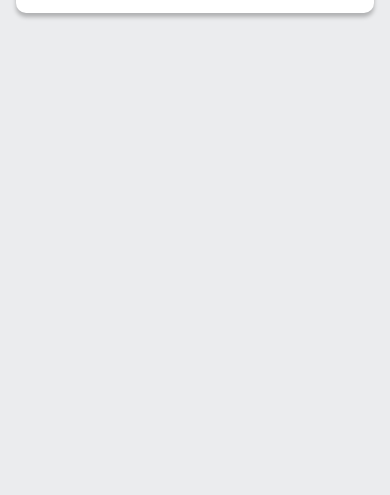
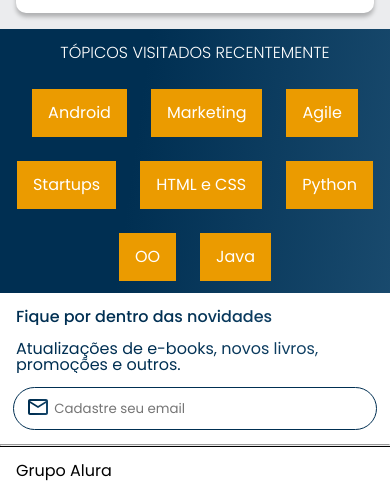
Before and after one commit to joga48/Alura, a plain HTML site: page web/MobileFirst/index.html in a window 390 px wide. Shown: the part 1468-1963 px from the top of the page. Before the commit the page ends 1497 px from the top, so only its background shows below. Drawn offline with nearby package versions, Linux system fonts and the light colour scheme.

Commit message:
completando atividade mobile first

```diff
--- a/web/MobileFirst/index.html
+++ b/web/MobileFirst/index.html
@@ -137,6 +137,34 @@
             </div>
         </div>
     </section>
+
+    <section class="topicos">
+        <h2 class="topicos__titulo">TÓPICOS VISITADOS RECENTEMENTE</h2>
+        <ul class="topicos__lista">
+            <li class="topicos__item"> <a href="#" class="topicos__link">Android</a></li>
+            <li class="topicos__item"> <a href="#" class="topicos__link">Marketing</a></li>
+            <li class="topicos__item"> <a href="#" class="topicos__link">Agile</a></li>
+            <li class="topicos__item"> <a href="#" class="topicos__link">Startups</a></li>
+            <li class="topicos__item"> <a href="#" class="topicos__link">HTML e CSS</a></li>
+            <li class="topicos__item"> <a href="#" class="topicos__link">Python</a></li>
+            <li class="topicos__item"> <a href="#" class="topicos__link">OO</a></li>
+            <li class="topicos__item"> <a href="#" class="topicos__link">Java</a></li>
+        </ul>
+
+    </section>
+
+    <section class="contato">
+        <h2 class="contato__titulo">Fique por dentro das novidades</h2>
+        <p class="contato__texto">Atualizações de e-books, novos livros, promoções e outros.</p>
+        <input type="email" placeholder="Cadastre seu email" class="contato__email">
+    </section>
+
+    <hr/>
+
+    <footer class="rodape">
+        <h2 class="rodape__texto">Grupo Alura</h2>
+    </footer>
+
     <script src="https://cdn.jsdelivr.net/npm/swiper@11/swiper-bundle.min.js"></script>
     <script>
         const swiper = new Swiper('.swiper', {
--- /dev/null
+++ b/web/MobileFirst/styles/contatos.css
@@ -0,0 +1,48 @@
+.contato{
+    background: var(--branco);
+    display: flex;
+    flex-direction: column;
+}
+
+.contato__titulo{
+    background: var(--azul-degrade);
+    -webkit-background-clip: text;
+    -webkit-text-fill-color: transparent;
+    background-clip: text;
+    font-weight: 500;
+    margin:1em;
+}
+
+.contato__texto{
+    background: var(--azul-degrade);
+    -webkit-background-clip: text;
+    -webkit-text-fill-color: transparent;
+    background-clip: text;
+    margin-left: 1em;
+}
+
+.contato__email{
+    border-radius: 24px;
+    margin:1em;
+    background-color: transparent;
+    padding: 1em;
+    border: 1px solid var(--azul);
+    color: var(--azul);
+}
+
+.contato__email::placeholder{
+    font-family: var(--fonte-principal);
+    background: url('../assets/Email.svg') no-repeat;
+    padding-left: 2em ;
+}
+
+hr{
+    margin: 0;
+}
+.rodape{
+    background-color: var(--branco);
+    border-top: 1px solid black;
+}
+.rodape__texto{
+    padding: 1em;
+}
--- a/web/MobileFirst/styles/style.css
+++ b/web/MobileFirst/styles/style.css
@@ -1,6 +1,8 @@
 @import url(header.css );
 @import url(banner.css);
 @import url(carrossel.css);
+@import url(topicos.css);
+@import url(contatos.css);
 @import url('https://fonts.googleapis.com/css2?family=Poppins:wght@300;400;500;700&display=swap');
 
 
@@ -9,6 +11,7 @@
     --cor-fundo: #EBECEE;
     --branco: white;
     --laranja: #EB9B00;
+    --azul: #002F52;
     --azul-degrade: linear-gradient(98deg, #002F52 35.49%, #326589 165.37%);
     --fonte-principal: 'Poppins', sans-serif;
 }
--- /dev/null
+++ b/web/MobileFirst/styles/topicos.css
@@ -0,0 +1,28 @@
+.topicos{
+    background: var(--azul-degrade);
+    text-align: center;
+
+}
+
+.topicos__titulo{
+    color: var(--branco);
+    font-weight: 300;
+    padding: 1em;
+}
+
+.topicos__lista{
+    display: flex;
+    flex-wrap: wrap;
+    justify-content: center;
+}
+
+.topicos__item{
+    padding: 1em;
+    background: var(--laranja);
+    margin: 0.75em;
+}
+
+.topicos__link{
+    color: var(--branco);
+    text-decoration: none;
+}
```
Also changed, not shown: web/MobileFirst/assets/Email.svg (added).
